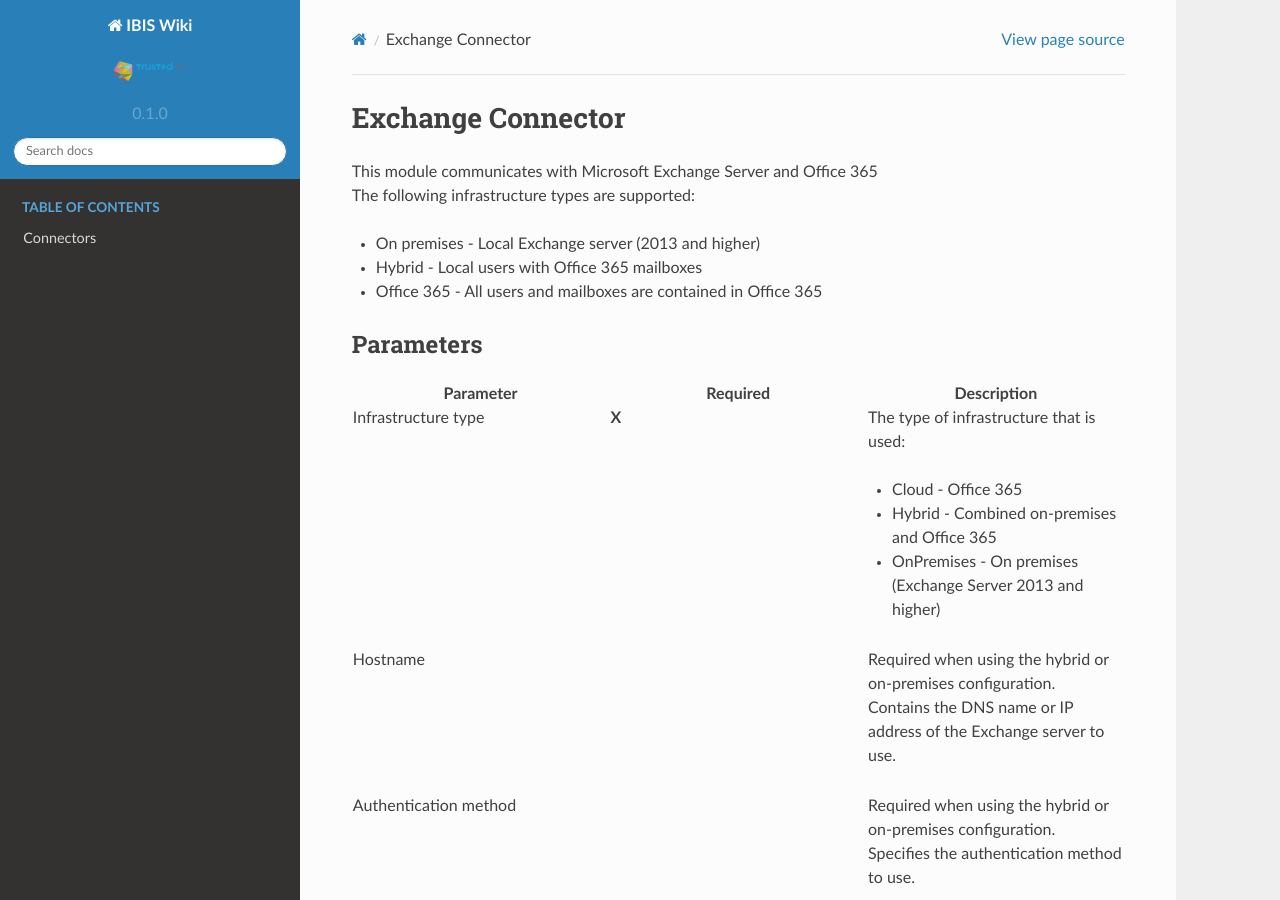
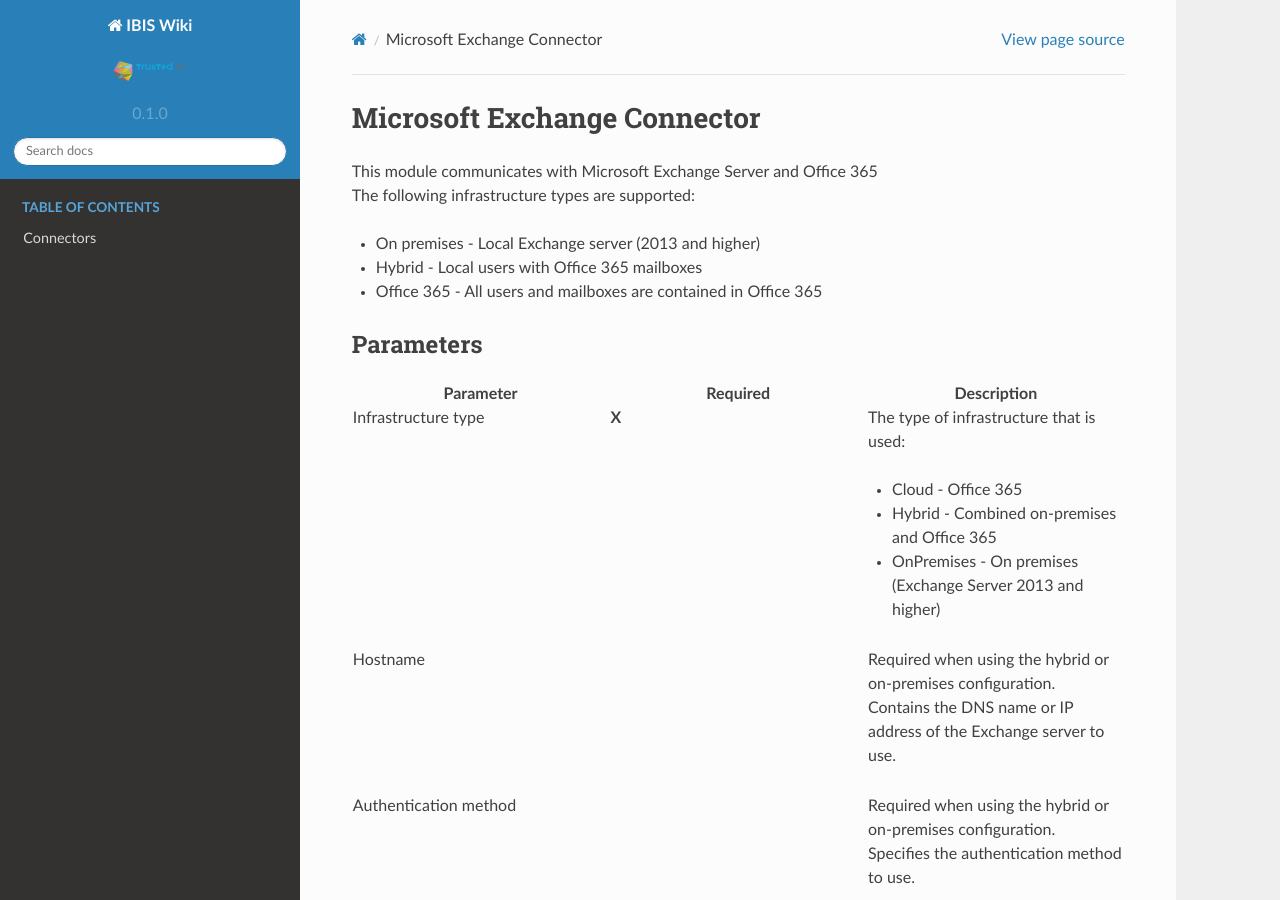
Before and after one commit to Raoulorlando/rtd-tutorial, a Sphinx documentation site: the page built from docs/source/Documentatie/Connectoren/IBIS_Connectoren/Connector_MicrosoftExchange.md, in a window 1280 px wide and 900 px high. Built offline with Sphinx 7.4.7 and the Read the Docs theme 2.0.0, drawn with Linux system fonts in a browser that asks for light colours; nearby versions of some CDN libraries; some web fonts are replaced; library files that are not in the unit come from our copies; pages that are not in the unit, such as notebooks, are missing from menus.

Commit message:
Changed title to match the filename

```diff
--- a/docs/source/Documentatie/Connectoren/IBIS_Connectoren/Connector_MicrosoftExchange.md
+++ b/docs/source/Documentatie/Connectoren/IBIS_Connectoren/Connector_MicrosoftExchange.md
@@ -1,4 +1,4 @@
-# Exchange Connector
+# Microsoft Exchange Connector
 
 This module communicates with Microsoft Exchange Server and Office 365
 The following infrastructure types are supported:
```
